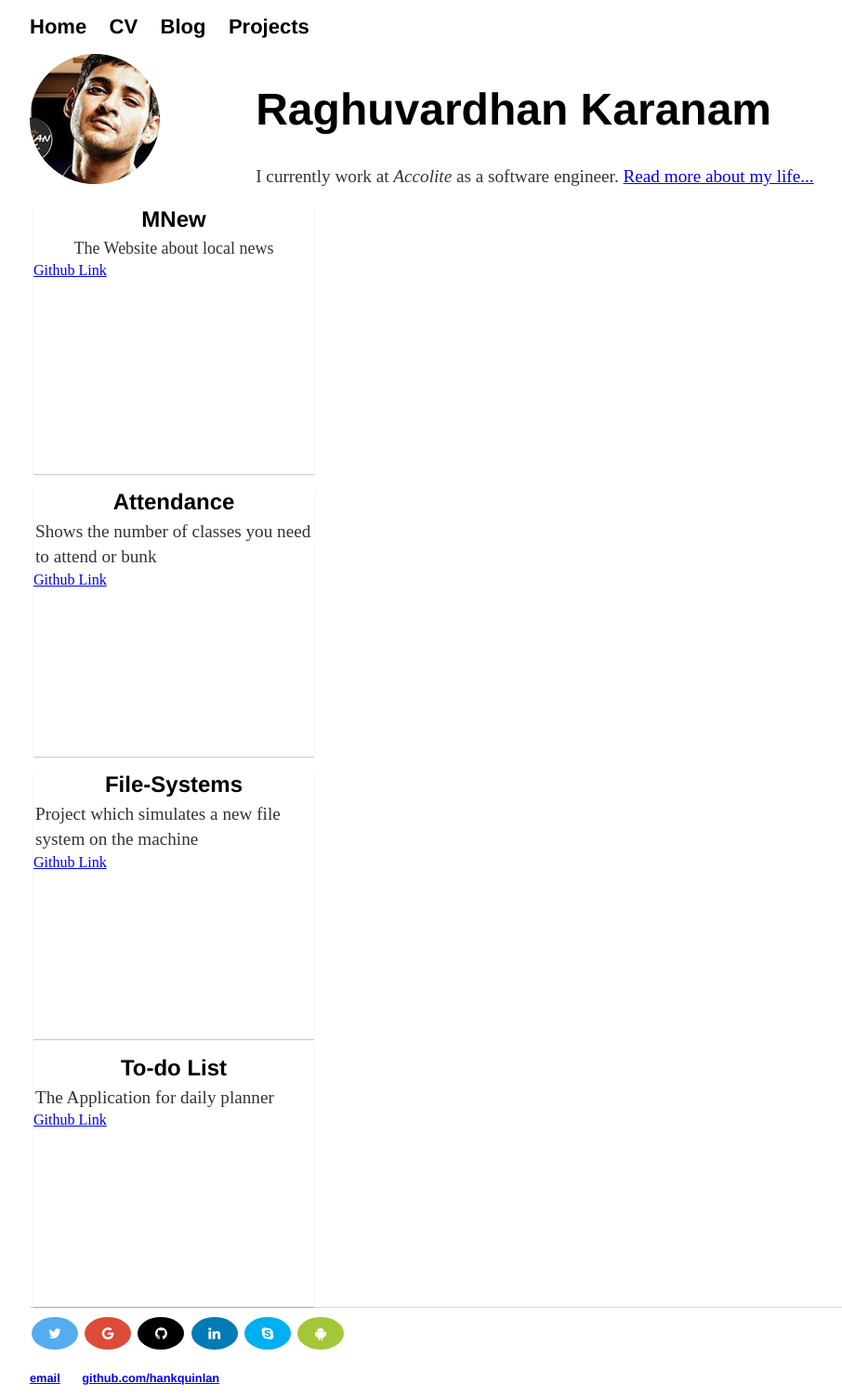
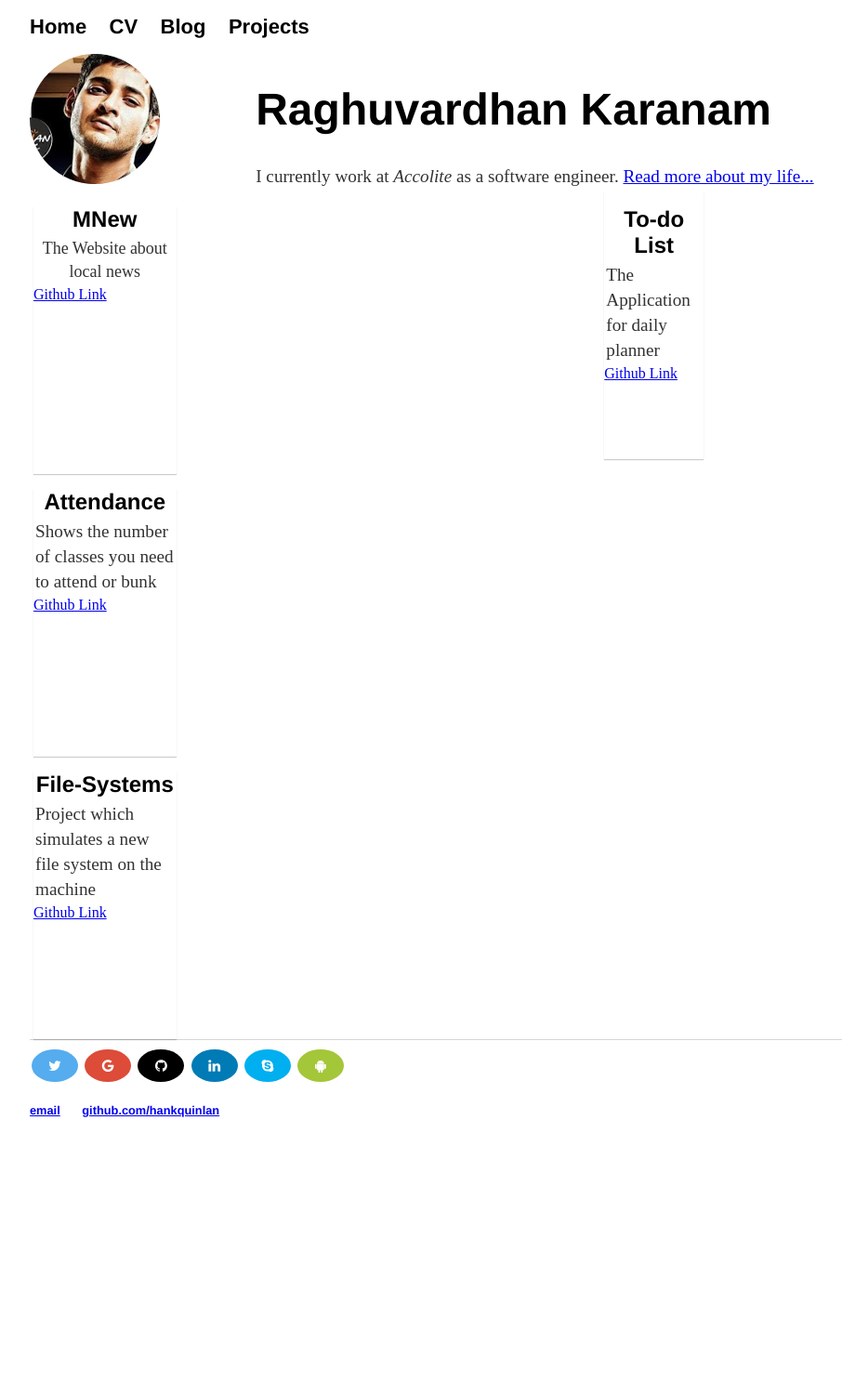
Before and after one commit to raghuvardhan/raghuvardhan.github.io, a Jekyll site: the page built from index.html, in a window 1280 px wide. Shown: the whole page at 93% size, without its empty margins (0-906 px from the left). Built offline with Jekyll 4.4.1, drawn with Linux system fonts in a browser that asks for light colours; after the commit the page ends 1215 px from its top, so only the background shows below that.

Commit message:
Update css/main.css

```diff
--- a/css/main.css
+++ b/css/main.css
@@ -101,9 +101,9 @@ img {
 
 .portfolio {
   display: grid;
-/*  flex-wrap: wrap;
-/**/  padding: 0 4px;
-*/}
+  grid-template-columns: auto auto auto;
+  padding: 0 4px;
+}
 
 .card {
     box-shadow: 0 1px 1px 0 rgba(0, 0, 0, 0.2);
```
